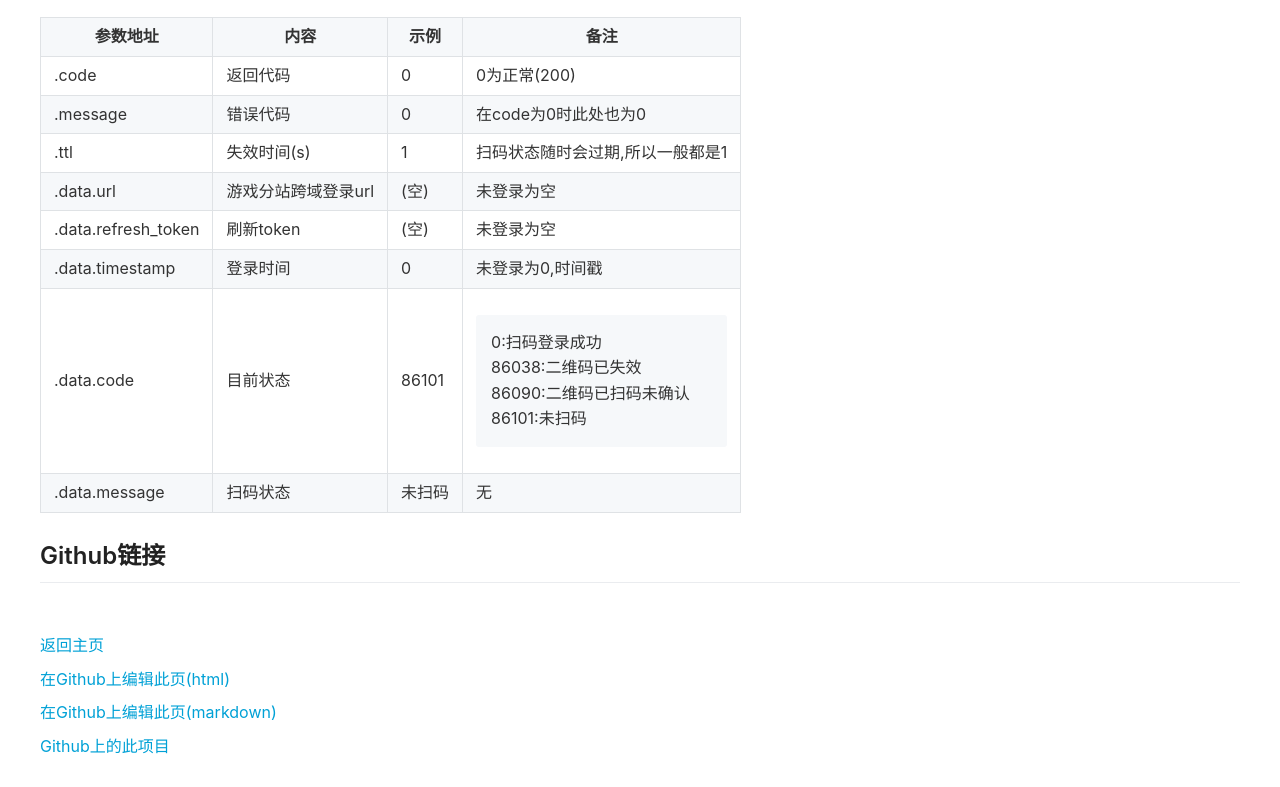
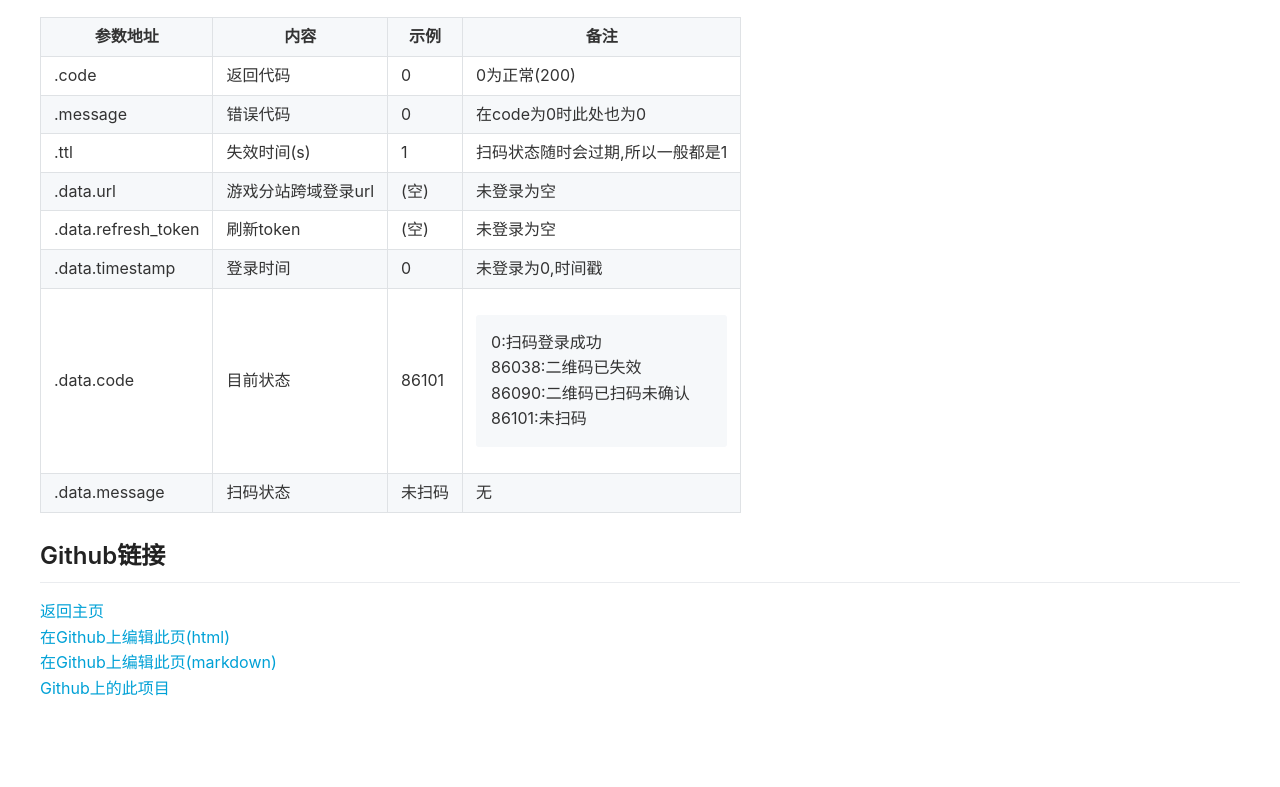
Before and after one commit to qiufengcute/unofficial-bilibili-apis-docs, a plain HTML site: page docs/html/login.html in a window 1280 px wide. Shown: the part 3814-4601 px from the top of the page. After the commit the page ends 4535 px from the top, so only its background shows below. Drawn offline with Linux system fonts and the light colour scheme.

Commit message:
Update login.html

```diff
--- a/docs/html/login.html
+++ b/docs/html/login.html
@@ -3,7 +3,7 @@
 <head>
     <meta charset="UTF-8">
     <meta name="viewport" content="width=device-width, initial-scale=1.0">
-    <title>扫码登录 | 非官方B站API文档</title>
+    <title>扫码登录 | 一个不经常更新的非官方B站API文档</title>
     <style>
         body {
             font-family: -apple-system, BlinkMacSystemFont, "Segoe UI", Roboto, Helvetica, Arial, sans-serif;
@@ -351,11 +351,9 @@ print(requests.get("https://passport.bilibili.com/x/passport-login/web/qrcode/po
     </table>
 
     <h2 id="github链接">Github链接</h2>
-    <div class="github-links" style="border-top: none;">
-        <a href="https://qiufengcute.github.io/unofficial-bilibili-apis-docs/">返回主页</a>
-        <a href="https://github.com/qiufengcute/unofficial-bilibili-apis-docs/edit/main/docs/html/login.html">在Github上编辑此页(html)</a>
-        <a href="https://github.com/qiufengcute/unofficial-bilibili-apis-docs/edit/main/docs/markdown/login.md">在Github上编辑此页(markdown)</a>
-        <a href="https://github.com/qiufengcute/unofficial-bilibili-apis-docs/">Github上的此项目</a>
-    </div>
+    <a href="https://qiufengcute.github.io/unofficial-bilibili-apis-docs/">返回主页</a><br>
+    <a href="https://github.com/qiufengcute/unofficial-bilibili-apis-docs/edit/main/docs/html/login.html">在Github上编辑此页(html)</a><br>
+    <a href="https://github.com/qiufengcute/unofficial-bilibili-apis-docs/edit/main/docs/markdown/login.md">在Github上编辑此页(markdown)</a><br>
+    <a href="https://github.com/qiufengcute/unofficial-bilibili-apis-docs/">Github上的此项目</a>
 </body>
 </html>
```
